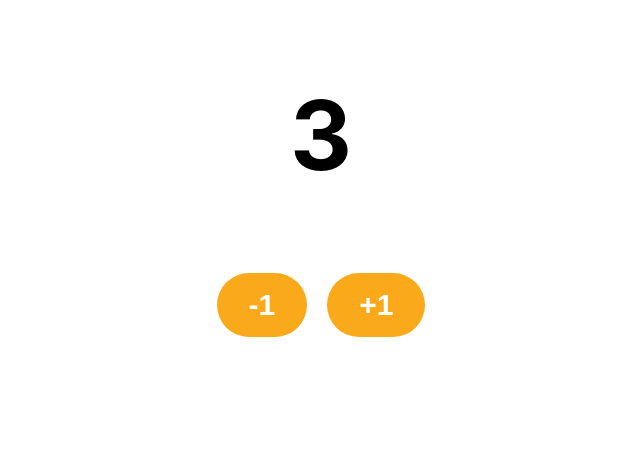
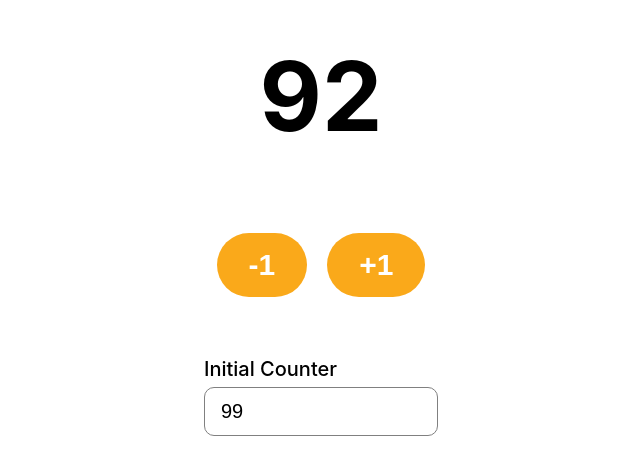
Before and after one commit to Pasika-swn/react-hook, a React (Create React App) app: page / in a window 1280 px wide. Shown: the part 203-678 px from the top of the page, without its empty margins (319-959 px from the left). Built offline with nearby package versions, Linux system fonts and the light colour scheme.

Commit message:
add set-timer inbox

```diff
--- a/src/CounterPage.js
+++ b/src/CounterPage.js
@@ -1,21 +1,19 @@
 import { useState, useEffect } from "react";
-import { Wrapper, CounterText, Button } from "./Components";
+import { Wrapper, CounterText, Button, Label, Input } from "./Components";
 
 export const CounterPage = () => {
-  const [counter, setCounter] = useState(10);
+  const [initialCounter, setInitialCounter] = useState(99);
+  const [counter, setCounter] = useState(initialCounter);
 
   useEffect(() => {
-    //ถูกรันตอนครั้งแรกที่ cpn มีการ mount
-    // setInterval(() => {
-    //   setCounter(counter - 1)
-    // }, 1000)
-    //----notice---- there is some bugs (lagging) -> bc โดนรัน interval ซ้ำๆในเวลาเหลื่อมกัน
+    setCounter(initialCounter)
 
-    //-how to fix-// -> using function instead
     setInterval(() => {
-      setCounter((previousCounter) => previousCounter > 0 ? previousCounter - 1 : previousCounter);
+      setCounter((previousCounter) =>
+        previousCounter > 0 ? previousCounter - 1 : previousCounter
+      );
     }, 1000);
-  }, []); //กำหนด dependency -> [] -> it should be run just once
+  }, [initialCounter]);
 
   return (
     <Wrapper>
@@ -32,6 +30,13 @@ export const CounterPage = () => {
           +1
         </Button>
       </div>
+      <Label>
+        <span>Initial Counter</span>
+        <Input
+          value = {initialCounter}
+          onChange={(ele) => setInitialCounter(ele.target.value)}
+        />
+      </Label>
     </Wrapper>
   );
 };
```
